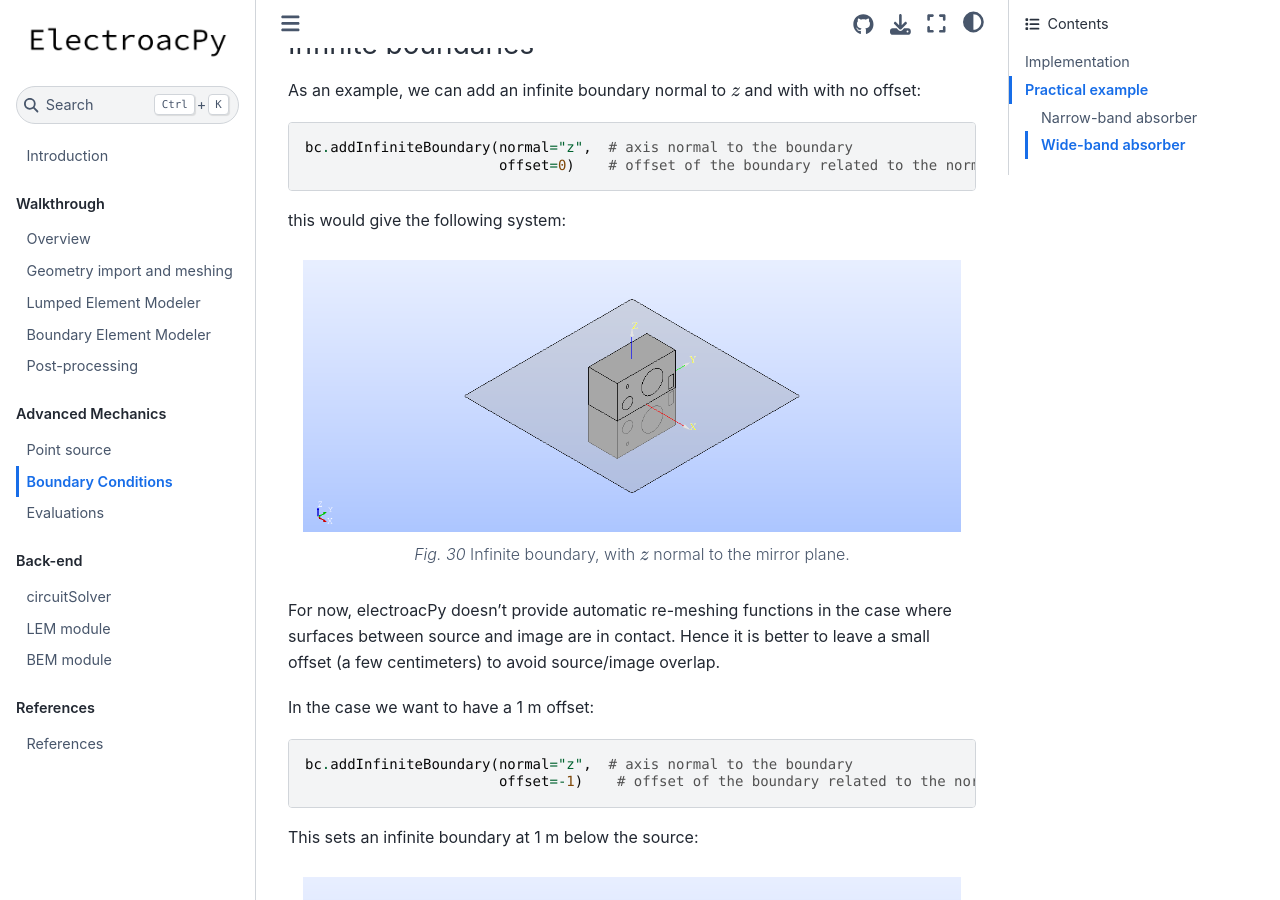
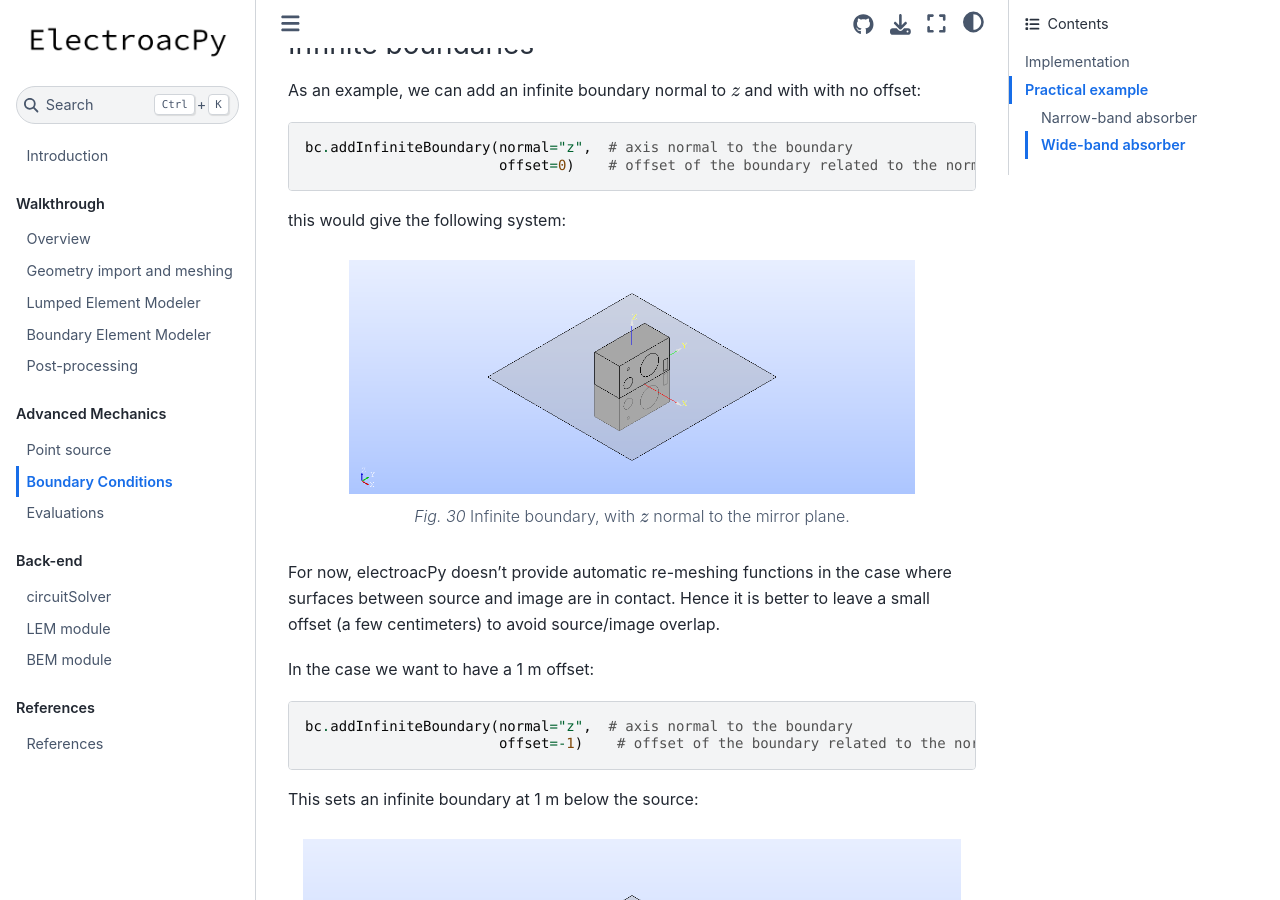
Before and after one commit to TomMunoz3772/electroacPy, a Jupyter Book: the page built from docs/02-ac-boundary_conditions.md, in a window 1280 px wide and 900 px high, scrolled down 839 px. Built offline with Jupyter Book 1.0.4 settings and Sphinx 7.4.7 and the Sphinx Book theme 1.1.4, drawn with Linux system fonts in a browser that asks for light colours; cross-references to code outside the pages are shown as plain code.

Commit message:
Update 02-ac-boundary_conditions.md

````diff
--- a/docs/02-ac-boundary_conditions.md
+++ b/docs/02-ac-boundary_conditions.md
@@ -31,7 +31,7 @@ this would give the following system:
 
 ```{figure} ./boundary_conditions_images/infinite_boundary_z.png
     :name: inf-z
-    :scale: 60%
+    :width: 15cm
 
 Infinite boundary, with $z$ normal to the mirror plane.
 ```
````
